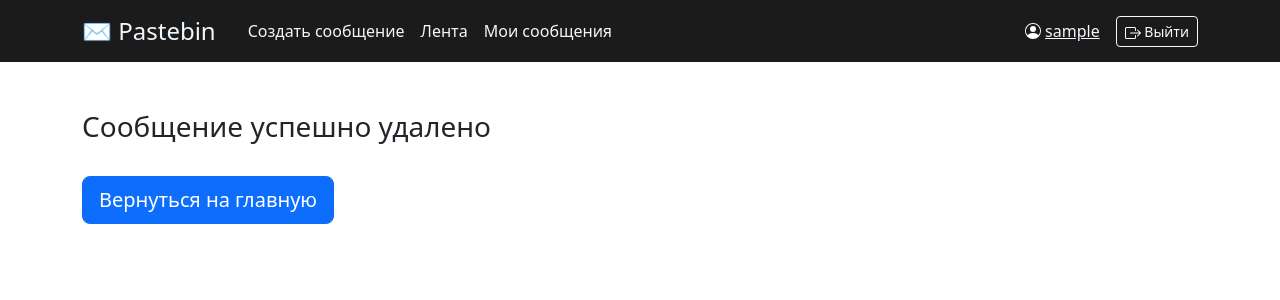
After one commit to storlay/pastebin, a Django app: page /delete-message/done/ in a window 1280 px wide. The commit adds this page. Shown: the top 300 px of the page. Run offline with Django 5.2, Linux system fonts and the light colour scheme; the visitor is signed in with stand-in values (Sample User, id 1); parts of the project's set-up code (start-up, migrations or seed data) failed here and were passed over.

Commit message:
Add deletion of messages by authors

```diff
--- a/templates/base.html
+++ b/templates/base.html
@@ -20,13 +20,13 @@
         <div class="collapse navbar-collapse" id="navbarSupportedContent">
             <ul class="navbar-nav me-auto mb-2 mb-lg-0">
                 <li class="nav-item active">
-                    <a class="nav-link" style="color: #f0f8ff" href="/">Создать сообщение</a>
+                    <a class="nav-link" style="color: #f0f8ff" href="{% url 'input_text' %}">Создать сообщение</a>
                 </li>
                 <li>
-                    <a class="nav-link" style="color: #f0f8ff" href="/message-feed/">Лента</a>
+                    <a class="nav-link" style="color: #f0f8ff" href="{% url 'message_feed' %}">Лента</a>
                 </li>
                 <li>
-                    <a class="nav-link" style="color: #f0f8ff" href="/my-messages/">Мои сообщения</a>
+                    <a class="nav-link" style="color: #f0f8ff" href="{% url 'user_message_feed' %}">Мои сообщения</a>
                 </li>
             </ul>
             {% if user.is_authenticated %}
@@ -36,7 +36,8 @@
                 &emsp;
                 <form class="d-flex" method="post" action="{% url 'users:logout' %}">
                     {% csrf_token %}
-                    <button class="btn btn-sm btn-outline-light" type="submit"><img src="{% static 'navbar/logout.svg' %}"> Выйти
+                    <button class="btn btn-sm btn-outline-light" type="submit"><img
+                            src="{% static 'navbar/logout.svg' %}"> Выйти
                     </button>
                 </form>
             {% else %}
--- /dev/null
+++ b/text/templates/delete_message_done.html
@@ -0,0 +1,13 @@
+{% extends 'base.html' %}
+
+{% block browser-title %}
+    Сообщение успешно удалено
+{% endblock %}
+
+{% block page-title %}
+    Сообщение успешно удалено
+{% endblock %}
+
+{% block content %}
+    <a href="{% url 'input_text' %}" class="btn btn-lg btn-primary">Вернуться на главную</a>
+{% endblock %}
--- a/text/templates/message.html
+++ b/text/templates/message.html
@@ -29,6 +29,10 @@
             data-bs-content="Url успешно скопирован" onclick="copyToClipboard()"><img
             src="{% static 'message/copy.svg' %}"> Скопировать ссылку на сообщение
     </button>
+    {% if user.is_authenticated and message.author_id == user.pk %}
+        <a href="{% url 'delete_message' message.uuid_url %}" class="btn btn-danger"><img
+                src="{% static 'message/delete.svg' %}"> Удалить сообщение</a>
+    {% endif %}
     <script>
         function copyToClipboard(text) {
             var inputc = document.body.appendChild(document.createElement("input"));
--- a/text/urls.py
+++ b/text/urls.py
@@ -5,5 +5,7 @@ urlpatterns = [
     path('', InputTextView.as_view(), name='input_text'),
     path('message/<uuid:uuid_url>/', ShowMessageView.as_view(), name='show_message'),
     path('message-feed/', MessageFeedView.as_view(), name='message_feed'),
-    path('my-messages/', UserMessageFeedView.as_view(), name='user_message_feed')
+    path('my-messages/', UserMessageFeedView.as_view(), name='user_message_feed'),
+    path('delete-message/<uuid:uuid_url>/', DeleteMessageView.as_view(), name='delete_message'),
+    path('delete-message/done/', DeleteMessageDoneView.as_view(), name='delete_message_done')
 ]
--- a/text/views.py
+++ b/text/views.py
@@ -2,12 +2,13 @@ import uuid
 
 from django.contrib.auth.mixins import LoginRequiredMixin
 from django.shortcuts import get_object_or_404, redirect, render
+from django.urls import reverse_lazy
 from django.utils.decorators import method_decorator
 from django.views import View
 from django.views.decorators.cache import cache_page
-from django.views.generic import DetailView, ListView
+from django.views.generic import DetailView, ListView, DeleteView, TemplateView
 
-from drive.message import download_message
+from drive.message import download_message, delete_message
 from text.forms import InputTextForm
 from text.hash_generation import hash_decode
 from text.models import Text
@@ -62,3 +63,23 @@ class UserMessageFeedView(LoginRequiredMixin, ListView):
 
     def get_queryset(self):
         return Text.objects.filter(author_id=self.request.user.pk)
+
+
+class DeleteMessageView(LoginRequiredMixin, DeleteView):
+    model = Text
+    success_url = reverse_lazy('delete_message_done')
+    template_name = 'delete_message.html'
+    context_object_name = 'message'
+
+    def get_object(self, queryset=None):
+        return Text.objects.get(uuid_url=self.kwargs['uuid_url'])
+
+    def form_valid(self, form):
+        message = Text.objects.get(uuid_url=self.kwargs['uuid_url'])
+        decoded_hash = hash_decode(message.drive_id)
+        delete_message(decoded_hash)
+        return super().form_valid(form)
+
+
+class DeleteMessageDoneView(LoginRequiredMixin, TemplateView):
+    template_name = 'delete_message_done.html'
```
Also changed, not shown: text/templates/delete_message.html (added, +19 -0 lines), text/static/message/delete.svg (added).
